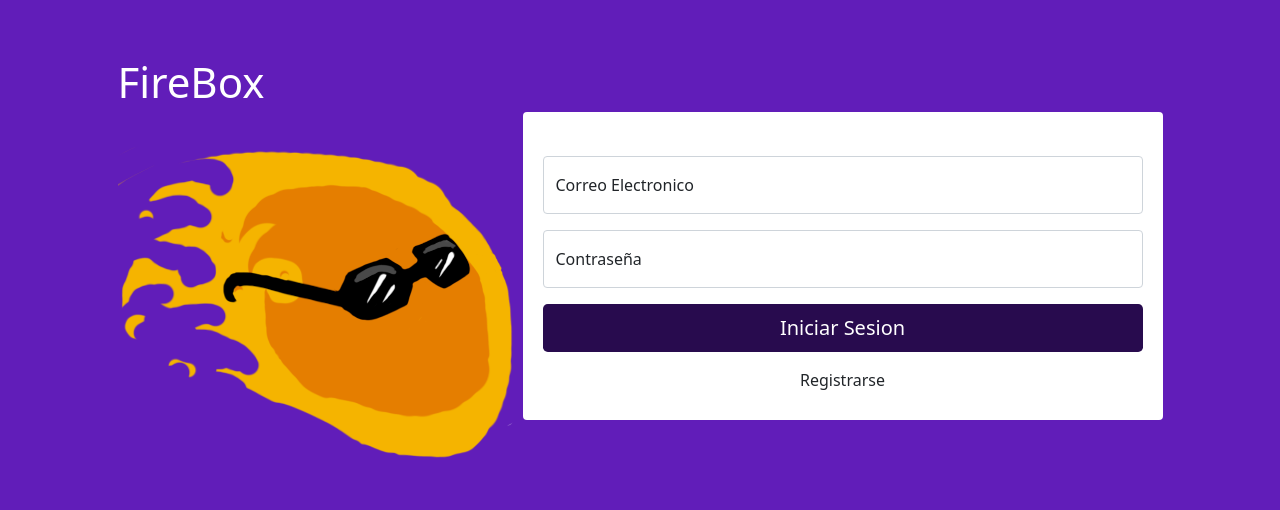
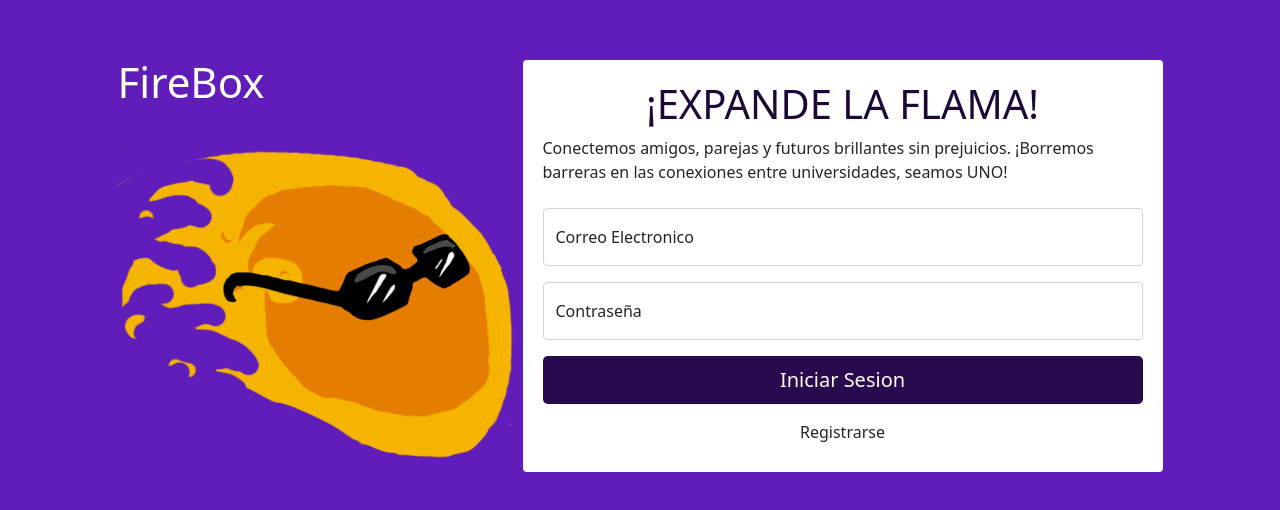
Before and after one commit to locaineTeam/Front-End, a React (Create React App) app: page / in a window 1280 px wide. Shown: the part 134-644 px from the top of the page. Built offline with nearby package versions, Linux system fonts and the light colour scheme.

Commit message:
Coso chido

```diff
--- a/src/components/Login.js
+++ b/src/components/Login.js
@@ -93,6 +93,7 @@ export const Login = () => {
                 }
             `}
         </style>
+
         <div className="LoginContainer d-flex align-items-center justify-content-center">
 
 
@@ -104,6 +105,12 @@ export const Login = () => {
             </div>
             <br/>
             <div className="LoginSubContainer rounded">
+            <div>
+        <h1 className="text-center" style={{color:'#1C0836'}}>¡EXPANDE LA FLAMA!</h1>
+            Conectemos amigos, parejas y futuros brillantes sin prejuicios.
+
+            ¡Borremos barreras en las conexiones entre universidades, seamos UNO!
+        </div>
                 <Col>
                     <Form.Label>{msj}</Form.Label>
                     <Form onSubmit={handleSubmit}>
```
